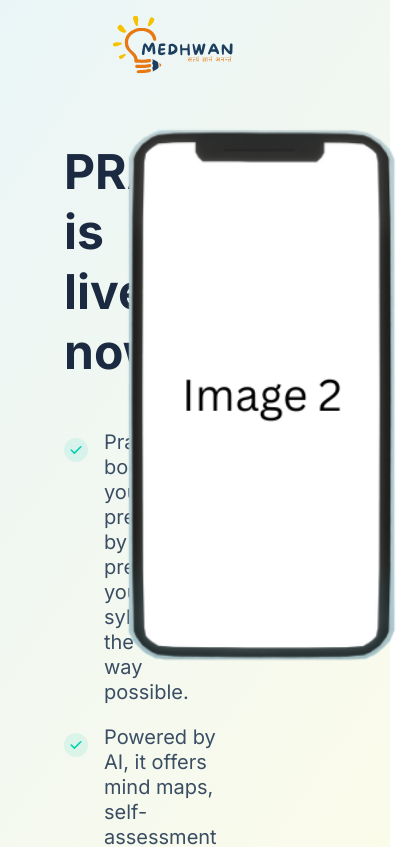
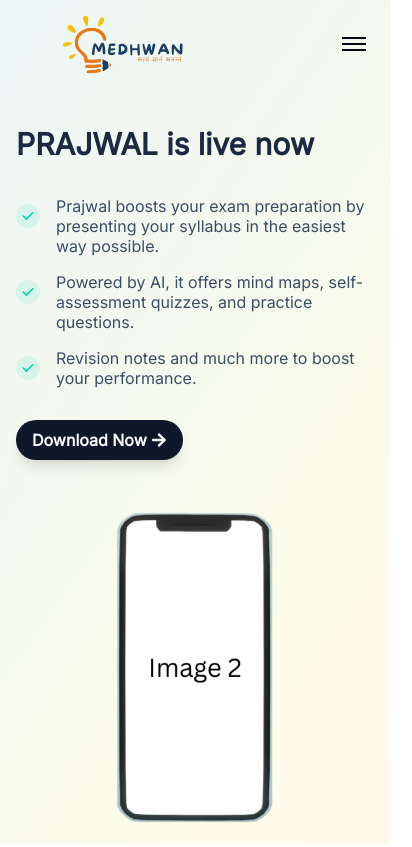
Before and after one commit to jatinKala2004/Medhwan_deployment, a Next.js app: page / in a window 390 px wide. Shown: the top 847 px of the page, 412 px wide, since content can reach past the window. Built offline with nearby package versions, Linux system fonts and the light colour scheme.

Commit message:
mobile responsiveness

```diff
--- a/src/app/layout.js
+++ b/src/app/layout.js
@@ -1,17 +1,29 @@
-import { Inter } from 'next/font/google'
+import { Poppins, Inter } from 'next/font/google'
 import './globals.css'
 
-const inter = Inter({ subsets: ['latin'] })
+const poppins = Poppins({
+  subsets: ['latin'],
+  weight: ['600'], // Poppins SemiBold for headings
+  variable: '--font-poppins',
+});
+
+const inter = Inter({
+  subsets: ['latin'],
+  weight: ['300', '400'], // Inter Light and Regular for body
+  variable: '--font-inter',
+});
 
 export const metadata = {
-  title: 'Medhwan Edutech',
-  description: 'Revolutionizing education with technology.',
+  title: 'Medhwan EduTech',
+  description: 'AI-powered educational platform for students',
 }
 
 export default function RootLayout({ children }) {
   return (
     <html lang="en">
-      <body className={inter.className}>{children}</body>
+      <body className={`${poppins.variable} ${inter.variable} font-sans`}>
+        {children}
+      </body>
     </html>
   )
 }
--- a/src/components/Footer.js
+++ b/src/components/Footer.js
@@ -4,9 +4,9 @@
 
 const Footer = () => {
   return (
-    <footer className="bg-[#3674B5] text-white py-12">
+    <footer className="bg-[#3674B5] text-white py-8 sm:py-10 md:py-12">
       <div className="container mx-auto px-4">
-        <div className="grid grid-cols-1 md:grid-cols-4 gap-8">
+        <div className="grid grid-cols-1 sm:grid-cols-2 md:grid-cols-4 gap-8">
           <div>
             <h3 className="text-xl font-bold mb-4 text-[#A1E3F9]">Medhwan Edutech</h3>
             <p>
@@ -50,7 +50,7 @@
             </div>
           </div>
         </div>
-        <div className="border-t border-[#A1E3F9] mt-8 pt-8 text-center">
+        <div className="border-t border-[#A1E3F9] mt-6 sm:mt-8 pt-6 sm:pt-8 text-center text-sm sm:text-base">
           <p>&copy; {new Date().getFullYear()} Medhwan Edutech. All rights reserved.</p>
         </div>
       </div>
--- a/src/components/Hero.js
+++ b/src/components/Hero.js
@@ -64,23 +64,21 @@
     <motion.section
       id="home"
       className="relative min-h-screen hero-animated-bg"
-      style={{ paddingTop: '110px', paddingLeft: '64px', paddingRight: '64px' }}
       initial="hidden"
       animate="visible"
     >
-        <div className="flex flex-row items-start w-full gap-12">
+      <div className="flex flex-col md:flex-row items-start w-full gap-8 md:gap-12 px-4 sm:px-8 md:px-16 pt-[110px]">
         {/* Left Column */}
-        <div className="flex-1" style={{ margin: 0, padding: 0, minWidth: 0 }}>
+        <div className="flex-1 min-w-0">
           <motion.h1
             variants={headingVariants}
-            className="text-5xl md:text-6xl lg:text-7xl font-bold leading-tight mb-12 mt-8"
+            className="text-3xl sm:text-4xl md:text-5xl lg:text-7xl font-bold leading-tight mb-8 md:mb-12 mt-4 md:mt-8"
             style={{ color: '#1B2A41' }}
           >
               PRAJWAL is live now
           </motion.h1>
-
           <ul
-            className="text-xl md:text-2xl lg:text-3xl leading-tight text-left mb-0 w-full pl-0 mt-6 space-y-5"
+            className="text-base sm:text-lg md:text-2xl lg:text-3xl leading-tight text-left mb-0 w-full pl-0 mt-4 md:mt-6 space-y-4 md:space-y-5"
             style={{ color: '#3A4D63' }}
           >
             {bulletData.map((text, i) => (
@@ -112,32 +110,25 @@
               ))}
             </ul>
 
-          <motion.div className="mt-16" variants={buttonVariants}>
+          <motion.div className="mt-8 md:mt-16" variants={buttonVariants}>
             <a
               href="#"
-              className="inline-flex items-center justify-center gap-4 rounded-full bg-primary px-10 py-5 text-xl font-bold text-primary-foreground shadow-lg transition-all hover:-translate-y-1 hover:shadow-2xl active:scale-95"
+              className="inline-flex items-center justify-center gap-1 sm:gap-3 md:gap-4 rounded-full bg-primary px-4 py-2 sm:px-8 sm:py-4 md:px-10 md:py-5 text-base sm:text-lg md:text-xl font-bold text-primary-foreground shadow-lg transition-all hover:-translate-y-1 hover:shadow-2xl active:scale-95"
             >
               Download Now
-              <FaArrowRight className="w-6 h-6" />
+              <FaArrowRight className="w-4 h-4 sm:w-5 sm:h-5 md:w-6 md:h-6" />
             </a>
           </motion.div>
         </div>
 
         {/* Right Column */}
         <motion.div
-            className="relative flex justify-end self-start"
+          className="relative flex w-full md:w-auto justify-center md:justify-end self-start mt-8 md:mt-0"
           variants={imageVariants}
-            style={{
-              margin: 0,
-              padding: 0,
-            marginLeft: '0',
-            marginTop: '-1rem',
-              zIndex: 10,
-            }}
+          style={{ margin: 0, padding: 0, marginLeft: '0', marginTop: '0', zIndex: 10 }}
         >
           <div
-            style={{ width: '300px', height: '600px', margin: 0, padding: 0 }}
-            className="overflow-hidden rounded-[2.5rem]"
+            className="overflow-hidden rounded-[2.5rem] w-full max-w-xs sm:max-w-sm md:w-[300px] md:h-[600px] h-[350px] sm:h-[400px] md:h-[600px]"
           >
             <Carousel
               responsive={responsive}
@@ -151,7 +142,7 @@
               swipeable={true}
             >
               {carouselItems.map((item, index) => (
-                <div key={index} className="relative h-[600px]">
+                <div key={index} className="relative h-[350px] sm:h-[400px] md:h-[600px]">
                   <Image
                     src={item.src}
                     alt={item.alt}
--- a/src/components/Navbar.js
+++ b/src/components/Navbar.js
@@ -88,7 +88,7 @@
 
   return (
     <nav className={`fixed z-50 transition-all duration-500 ease-in-out ${isScrolled ? 'top-4 left-5 right-5 h-[60px] rounded-full bg-background/80 backdrop-blur-xl shadow-2xl' : 'top-0 w-full h-[88px]'}`}>
-      <div className="flex justify-center items-center gap-x-8 h-full px-6">
+      <div className="flex justify-between items-center h-full px-4 sm:px-6 gap-x-4 md:gap-x-8">
         <Link href="/" className="block">
             <Image
               src="/images/medhwan_logo.svg"
@@ -140,14 +140,31 @@
 
         <button
           onClick={() => setIsOpen(!isOpen)}
-          className="md:hidden p-2"
+          className="md:hidden p-2 focus:outline-none"
           type="button"
           aria-label="Toggle navigation"
         >
           {/* Hamburger Icon */}
+          <span className="block w-6 h-0.5 bg-foreground mb-1"></span>
+          <span className="block w-6 h-0.5 bg-foreground mb-1"></span>
+          <span className="block w-6 h-0.5 bg-foreground"></span>
         </button>
       </div>
-      {/* Mobile menu would go here, preserving structure */}
+      {/* Mobile menu */}
+      {isOpen && (
+        <div className="md:hidden absolute top-full left-0 w-full bg-background shadow-lg z-40 animate-fade-in flex flex-col items-center py-4 gap-2 border-t border-border">
+          {navLinks.map(link => (
+            <a
+              key={link.id}
+              href={`#${link.id}`}
+              onClick={e => handleLinkClick(e, link.id)}
+              className={`block w-full text-center py-3 text-lg font-semibold hover:bg-primary/10 transition-colors ${activeMenu === link.id ? 'text-primary' : 'text-foreground'}`}
+            >
+              {link.label}
+            </a>
+          ))}
+        </div>
+      )}
     </nav>
   )
 }
```
Lines whose indentation alone changed are shown as unchanged.
